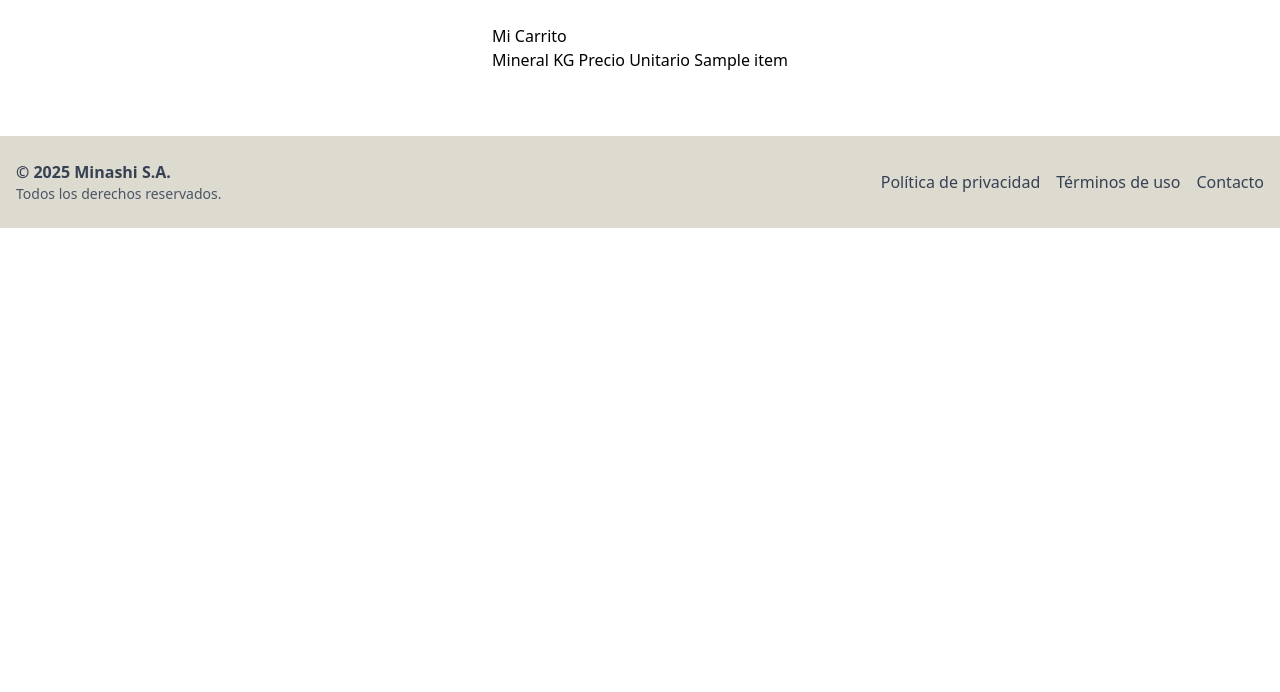
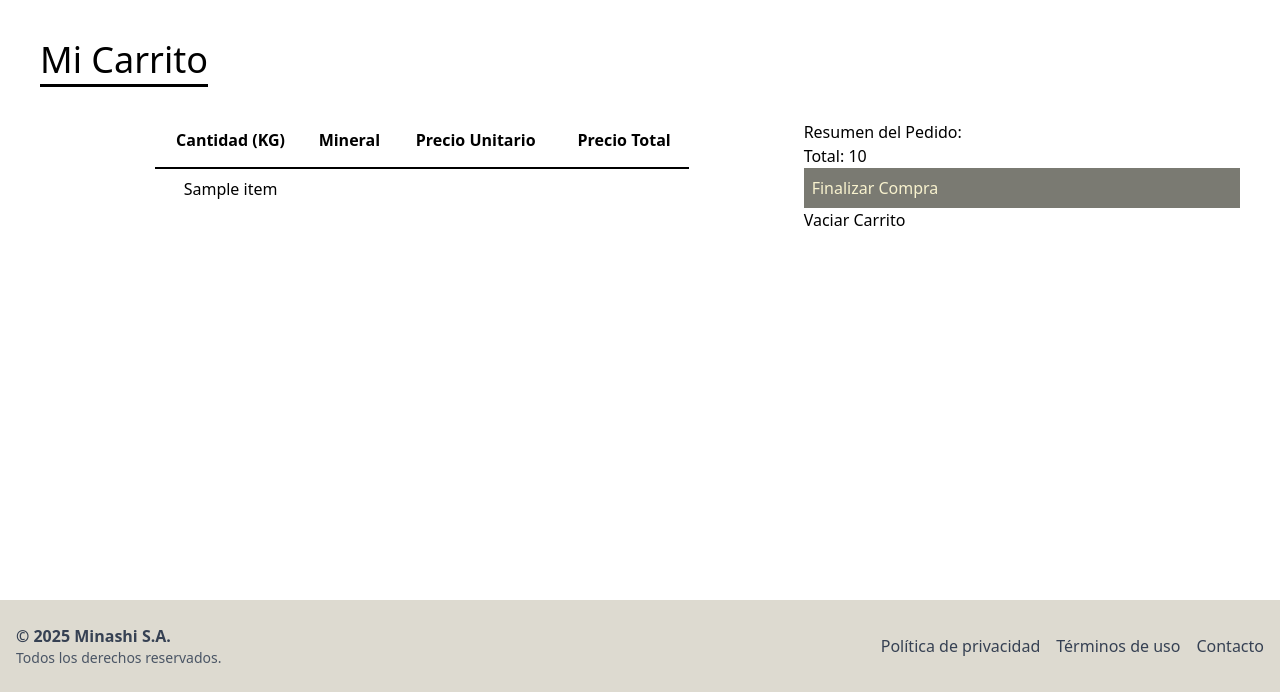
Before and after one commit to SanPozz/Refactor_Minashi_Flask, a Flask app: template templates/mi_carrito.html in a window 1280 px wide. Shown: the part 120-812 px from the top of the page. Before the commit the page ends 348 px from the top, so only its background shows below. Run offline with Flask 3, Linux system fonts and the light colour scheme; the template is opened without the code that fills it: most values are stand-ins (such as "Sample title", 1, 10 or a date in 2020).

Commit message:
Carrito y Home

```diff
--- a/Classes/Mineral_Carrito.py
+++ b/Classes/Mineral_Carrito.py
@@ -9,7 +9,8 @@
         return {
             'nombre': self.nombre,
             'precio': self.precio,
-            'cantidad': self.cantidad
+            'cantidad': self.cantidad,
+            'total': self.calcular_total()
         }
 
     def __repr__(self):
@@ -27,3 +28,6 @@
     def decrementar_cantidad(self, decremento=1):
         if self.cantidad - decremento >= 0:
             self.cantidad -= decremento
+
+    def calcular_total(self):
+        return self.precio * self.cantidad
--- a/templates/comprar_minerales.html
+++ b/templates/comprar_minerales.html
@@ -81,7 +81,7 @@
                     <td class="px-5 py4 text-sm">{{ metal | capitalize }}</td>
                     <td class="px-5 py4 text-sm">{{ precio }}$ {{ currency }}</td>
                     <td class="text-sm p-0 cursor-pointer transition-colors duration-150">
-                        <form method="POST" action="" class="h-full w-full flex items-center justify-center gap-2 p-2">
+                        <form method="POST" action="{{url_for('carrito.agregar_al_carrito')}}" class="h-full w-full flex items-center justify-center gap-2 p-2">
                             <div class="flex flex-col items-center">
                                 <label class="text-start">Cantidad:</label>
                                 <input type="number" name="cantidad" id="cantidad" min="1"
--- a/templates/mi_carrito.html
+++ b/templates/mi_carrito.html
@@ -32,29 +32,37 @@
         </nav>
     </header>
 
-    <main class=" w-full flex justify-center p-6">
-        <section>
-            <h1>Mi Carrito</h1>
-            <div>
-                <thead>
-                    <tr>
-                        <th>Mineral</th>
-                        <th>KG</th>
-                        <th>Precio Unitario</th>
+    <main class="w-full flex flex-col align-center p-10 min-h-[70vh]">
+        <div class="text-wrap mb-10">
+            <h1 class="text-4xl"><span class="border-b-3">Mi Carrito</span></h1>
+        </div>
+        <section class="flex justify-center">
+            <div class="w-[70%] flex justify-center mb-10">
+                <table class="w-[70%] text-center">
+                    <thead class="border-b-2">
+                        <tr class="h-12">
+                            <th class="pb-2">Cantidad (KG)</th>
+                            <th class="pb-2">Mineral</th>
+                            <th class="pb-2">Precio Unitario</th>
+                            <th class="pb-2">Precio Total</th>
                         </tr>
                     </thead>
                     <tbody>
                         {% for item in cart %}
-                        <tr>
+                            <tr class="h-4">
                                 {% for values in item.values() %}
-                                <td>{{ values }}</td>
+                                    <td class="py-2">{{ values }}</td>
                                 {% endfor %}
                             </tr>
                         {% endfor %}
                     </tbody>
+                </table>
             </div>
-            <div>
-
+            <div class=" w-[40%] flex flex-col">
+                <span>Resumen del Pedido:</span>
+                <span>Total: {{ total }}</span>
+                <a href="" class="bg-[#7A7A72] text-[#F8F2CE] p-2">Finalizar Compra</a>
+                <a href="{{ url_for('carrito.vaciar_carrito') }}" class="">Vaciar Carrito</a>
             </div>
         </section>
     </main>
--- a/templates/perfil.html
+++ b/templates/perfil.html
@@ -51,10 +51,10 @@
     <main class="flex-grow">
         <section class="mt-10 text-center rounded-md border-1 w-full max-w-250 mx-auto p-10 bg-[#DDDAD0]">
             <h1 class="text-3xl font-bold mt-5 ">Perfil de Usuario</h1>
-            <div class="mt-6 text-left">
+            <div class="mt-6 text-left gap-4 flex flex-col">
                 <p><strong>Nombre de usuario:</strong> {{ current_user.username }}</p>
                 <p><strong>Email:</strong> {{ current_user.mail }}</p>
-                <!-- Agrega más detalles del perfil según sea necesario -->
+                <a href="{{ url_for('logout') }}" class="self-start inline-block w-auto bg-gray-200 px-4 py-2 rounded-lg cursor-pointer hover:bg-gray-300 transition">Cerrar sesión</a>
             </div>
         </section>
     </main>
```
Also changed, not shown: routes/carrito.py (+21 -5 lines), templates/home.html (+11 -4 lines), 1 other file. Lines whose indentation alone changed are shown as unchanged.
